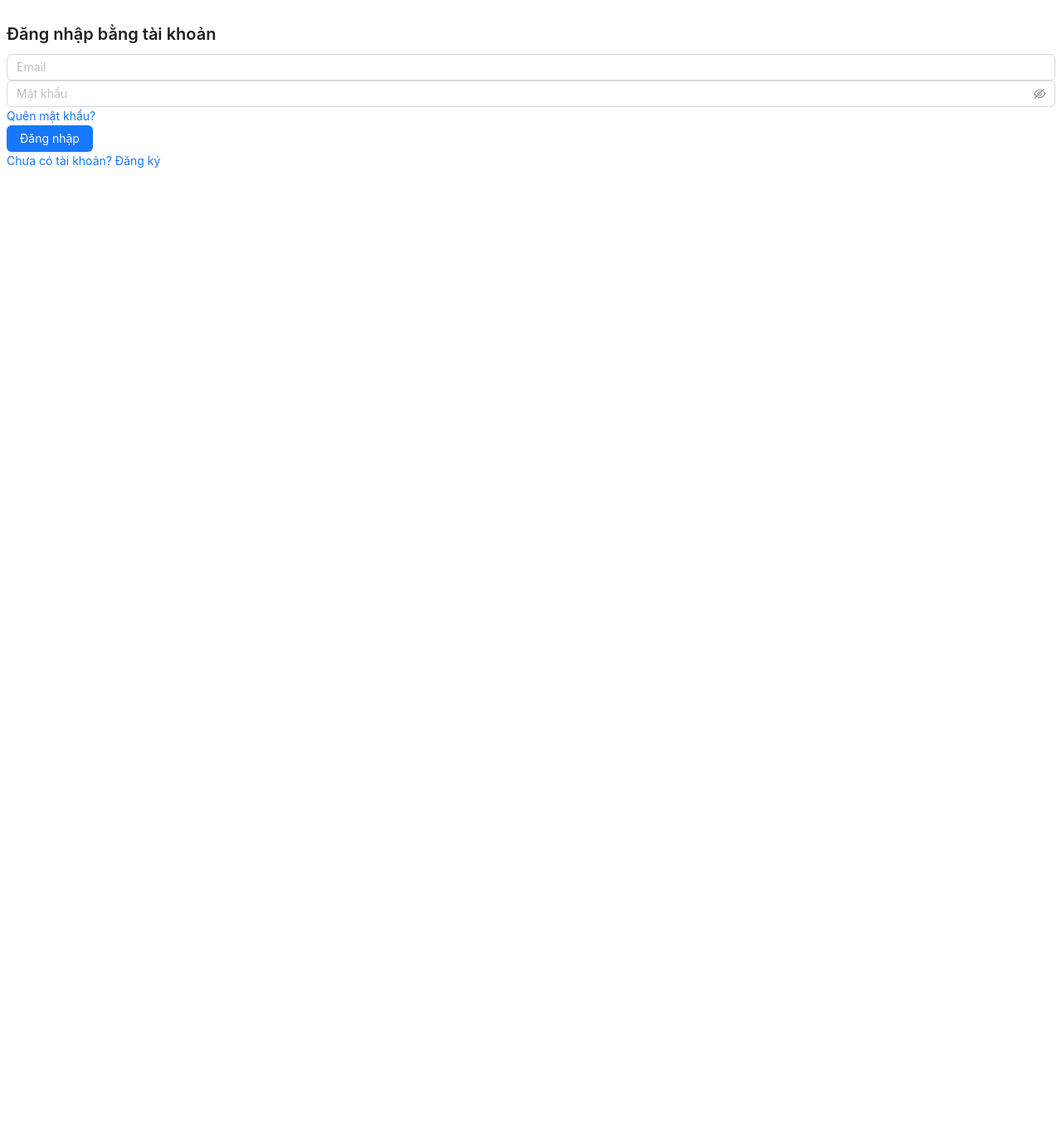
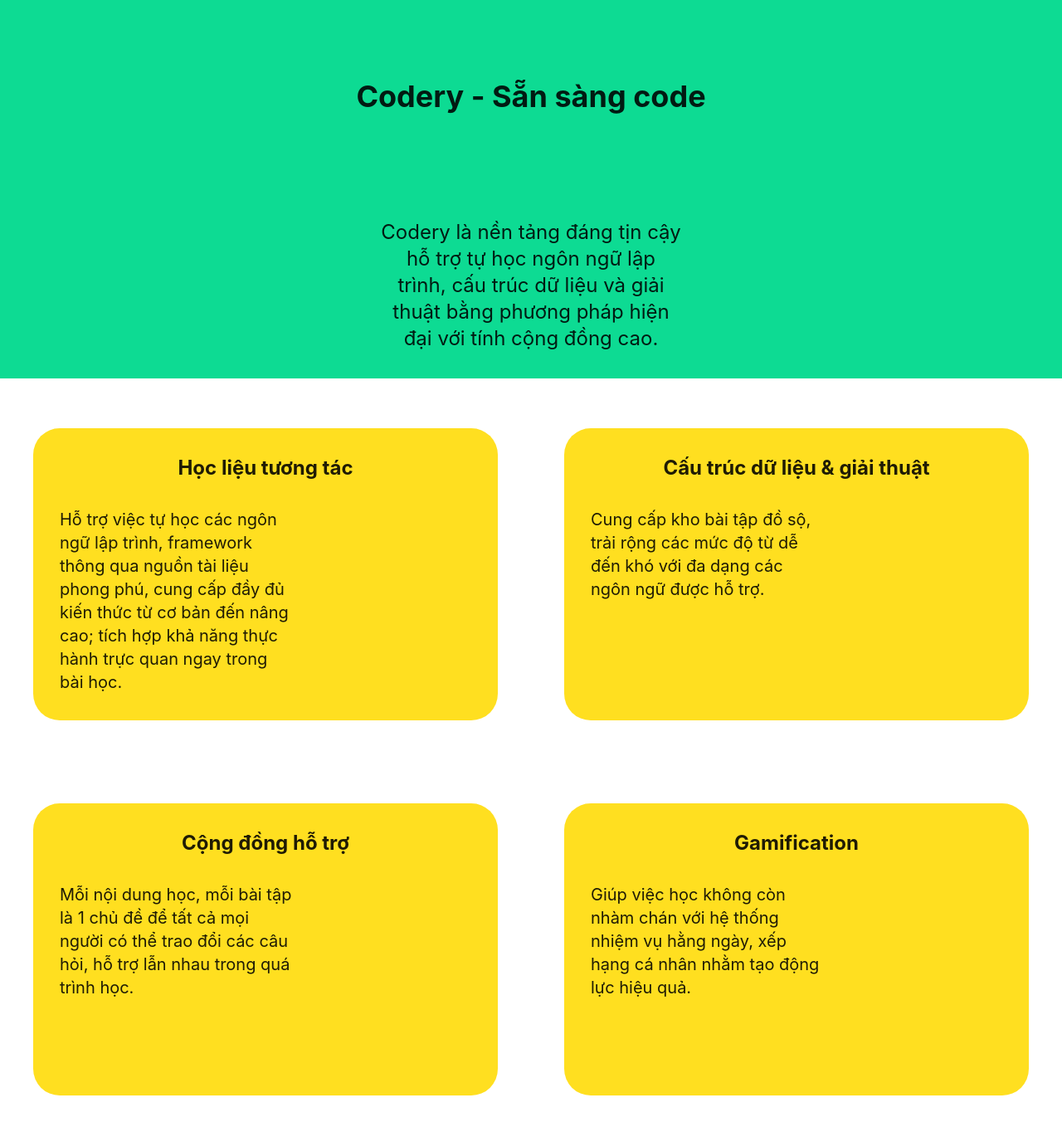
Before and after one commit to web-hoc-lap-trinh/web, a React (Vite) app: page /login in a window 1280 px wide. Shown: the top 1358 px of the page at 83% size. Before the commit the page ends 800 px from the top, so only its background shows below. Built offline with nearby package versions, Linux system fonts and the light colour scheme; no server answers.

Commit message:
Feat: User's landing page

```diff
--- a/index.css
+++ b/index.css
@@ -354,7 +354,7 @@
         background-color: #49F4CC;
     }
 
-    .bg-secondary-200 {
+    .bg-primary-200 {
         background-color: #0DDB93;
     }
 
@@ -362,11 +362,11 @@
         background-color: #44AD89;
     }
 
-    .bg-secondary-400 {
+    .bg-primary-400 {
         background-color: #528F79;
     }
 
-    .bg-secondary-500 {
+    .bg-primary-500 {
         background-color: #7DAF1A;
     }
 
@@ -714,7 +714,7 @@
 
 @font-face {
     font-family: 'Sprintural';
-    src: url('../assets/fonts/SprinturaDemo.otf') format('opentype');
+    src: url('src/assets/fonts/SprinturaDemo.otf') format('opentype');
     font-style: normal;
     font-weight: bold;
     font-display: swap;
--- a/index.html
+++ b/index.html
@@ -1,9 +1,10 @@
 <!doctype html>
 <html lang="en">
 <head>
-    <meta charset="UTF-8" />
-    <link rel="icon" type="image/svg+xml" href="/vite.svg" />
-    <meta name="viewport" content="width=device-width, initial-scale=1.0" />
+    <meta charset="UTF-8"/>
+    <link rel="icon" type="image/svg+xml" href="/vite.svg"/>
+    <link href="index.css" rel="stylesheet"/>
+    <meta name="viewport" content="width=device-width, initial-scale=1.0"/>
     <title>Web</title>
 </head>
 <body>
--- a/package.json
+++ b/package.json
@@ -10,16 +10,18 @@
     "preview": "vite preview"
   },
   "dependencies": {
+    "@ant-design/cssinjs": "github:ant-design/cssinjs",
     "@ant-design/v5-patch-for-react-19": "^1.0.3",
     "@reduxjs/toolkit": "^2.10.1",
     "@tailwindcss/cli": "^4.1.13",
-    "@tailwindcss/vite": "^4.1.13",
+    "@tailwindcss/vite": "^4.1.17",
     "antd": "^5.28.1",
+    "quill": "^2.0.3",
     "react": "^19.1.1",
     "react-dom": "^19.1.1",
     "react-redux": "^9.2.0",
     "react-router-dom": "^7.9.1",
-    "tailwindcss": "^4.1.13"
+    "tailwindcss": "^4.1.17"
   },
   "devDependencies": {
     "@eslint/js": "^9.36.0",
--- a/src/features/auth/pages/ForgotPasswordPage.tsx
+++ b/src/features/auth/pages/ForgotPasswordPage.tsx
@@ -22,7 +22,7 @@
 
     return (
         <main className="min-h-screen flex items-center justify-center">
-            <div className="w-96 p-8 bg-secondary-700 rounded-xl flex flex-col space-y-4">
+            <div className="w-96 p-8 bg-white rounded-xl flex flex-col space-y-4">
                 <Typography.Title level={4} className="!text-primary-200 !m-0 text-center">
                     Quên mật khẩu
                 </Typography.Title>
--- a/src/features/auth/pages/InputOtpPage.tsx
+++ b/src/features/auth/pages/InputOtpPage.tsx
@@ -45,7 +45,7 @@
         <main className="min-h-screen flex items-center justify-center">
             <form
                 onSubmit={handleSubmit}
-                className="w-96 p-8 bg-secondary-700 rounded-xl flex flex-col space-y-4"
+                className="w-96 p-8 bg-white rounded-xl flex flex-col space-y-4"
             >
                 <Typography.Title level={4} className="!text-primary-200 !m-0 text-center">
                     Nhập OTP
--- a/src/features/auth/pages/ResetPasswordPage.tsx
+++ b/src/features/auth/pages/ResetPasswordPage.tsx
@@ -31,7 +31,7 @@
 
     return (
         <main className="min-h-screen flex items-center justify-center">
-            <div className="w-96 p-8 bg-secondary-700 rounded-xl flex flex-col space-y-4">
+            <div className="w-96 p-8 bg-white rounded-xl flex flex-col space-y-4">
                 <Typography.Title level={4} className="!text-primary-200 !m-0 text-center">
                     Đặt lại mật khẩu
                 </Typography.Title>
--- a/src/features/auth/pages/SignInPage.tsx
+++ b/src/features/auth/pages/SignInPage.tsx
@@ -35,9 +35,9 @@
         <main className="min-h-screen flex items-center justify-center">
             <form
                 onSubmit={handleSubmit}
-                className="w-96 p-8 bg-secondary-700 rounded-xl shadow-2xl flex flex-col space-y-4"
+                className="w-96 p-8 bg-white rounded-xl shadow-2xl flex flex-col space-y-4"
             >
-                <Typography.Title level={4} className="!text-primary-200 !m-0 text-center">
+                <Typography.Title level={4} className="text-xl text-primary-200 text-center font-bold mb-4">
                     Đăng nhập bằng tài khoản
                 </Typography.Title>
                 <Input
--- a/src/features/auth/pages/SignUpPage.tsx
+++ b/src/features/auth/pages/SignUpPage.tsx
@@ -27,7 +27,7 @@
         <main className="min-h-screen flex items-center justify-center">
             <form
                 onSubmit={handleSubmit}
-                className="w-96 p-8 bg-secondary-700 rounded-xl shadow-2xl flex flex-col space-y-4"
+                className="w-96 p-8 bg-white rounded-xl shadow-2xl flex flex-col space-y-4"
             >
                 <Typography.Title level={4} className="!text-primary-200 !m-0 text-center">
                     Đăng ký tài khoản mới
--- a/src/features/user/index.tsx
+++ b/src/features/user/index.tsx
@@ -2,26 +2,63 @@
 import { useNavigate } from "react-router-dom";
 import { useAuth } from "../../hooks/useAuth";
 
+interface IntroCardProps {
+    title: string;
+    description: string;
+}
+
+const IntroCard = ({ title, description }: IntroCardProps) => {
+    return (
+        <div className="min-h-full w-1/2 p-10">
+            <div className="min-h-full max-w-full bg-yellow-300 rounded-4xl">
+                <header className="font-bold text-2xl text-center py-8">
+                    {title}
+                </header>
+                <div className="text-xl w-1/2 ml-8">
+                    {description}
+                </div>
+            </div>
+        </div>
+    )
+}
+
 const UserPage = () => {
-  const { user, logout } = useAuth();
-  const navigate = useNavigate();
+    return (
+        <main className="min-h-screen bg-white">
+            <div className="max-w-screen bg-primary-200 flex flex-col items-center justify-between">
+                <header className="font-bold text-4xl p-24">
+                    Codery - Sẵn sàng code
+                </header>
+                <div className="w-1/3 text-2xl text-center p-8">
+                    Codery là nền tảng đáng tịn cậy hỗ trợ tự học ngôn ngữ lập trình,
+                    cấu trúc dữ liệu và giải thuật bằng phương pháp hiện đại với tính
+                    cộng đồng cao.
+                </div>
+            </div>
 
-  const onLogout = () => {
-    logout();
-    navigate("/login", { replace: true });
-  };
+            <div className="h-108 max-w-screen my-5 flex flex-row">
+                <IntroCard
+                    title ={"Học liệu tương tác"}
+                    description ={"Hỗ trợ việc tự học các ngôn ngữ lập trình, framework thông qua nguồn tài liệu phong phú, cung cấp đầy đủ kiến thức từ cơ bản đến nâng cao; tích hợp khả năng thực hành trực quan ngay trong bài học."}
+                />
+                <IntroCard
+                    title={"Cấu trúc dữ liệu & giải thuật"}
+                    description={"Cung cấp kho bài tập đồ sộ, trải rộng các mức độ từ dễ đến khó với đa dạng các ngôn ngữ được hỗ trợ."}
+                />
+            </div>
 
-  return (
-    <Flex vertical align="center" justify="center" style={{ minHeight: "60vh" }}>
-      <Space direction="vertical" align="center">
-        <Typography.Title level={2}>Chào mừng 🎉</Typography.Title>
-        <Typography.Text>
-          Xin chào, {user?.full_name || user?.email || "bạn"}
-        </Typography.Text>
-        <Button type="primary" onClick={onLogout}>Đăng xuất</Button>
-      </Space>
-    </Flex>
-  );
+            <div className="h-108 max-w-screen my-5 flex flex-row">
+                <IntroCard
+                    title={"Cộng đồng hỗ trợ"}
+                    description={"Mỗi nội dung học, mỗi bài tập là 1 chủ đề để tất cả mọi người có thể trao đổi các câu hỏi, hỗ trợ lẫn nhau trong quá trình học."}
+                />
+                <IntroCard
+                    title={"Gamification"}
+                    description={"Giúp việc học không còn nhàm chán với hệ thống nhiệm vụ hằng ngày, xếp hạng cá nhân nhằm tạo động lực hiệu quả."}
+                />
+            </div>
+        </main>
+    )
 };
 
 export default UserPage;
--- a/src/layout.tsx
+++ b/src/layout.tsx
@@ -1,7 +1,7 @@
 import { Outlet } from "react-router-dom";
-/*import backgroundImage from "./assets/images/background.png";
+// import backgroundImage from "./assets/images/background.png";
 import backgroundImage2 from "./assets/images/background2.jpg";
-const HEADER_HEIGHT = 68;*/
+const HEADER_HEIGHT = 68;
 
 /*const Layout = () => {
     return (
@@ -24,7 +24,15 @@
 
 const Layout = () => {
     return (
-        <div className="bg-primary-300">
+        <div
+            className="bg-primary-200"
+            /*style={{
+                backgroundImage: `url(${backgroundImage2})`,
+                backgroundSize: "cover",
+                backgroundPosition: "center center",
+                paddingTop: HEADER_HEIGHT
+            }}*/
+        >
             <Outlet/>
         </div>
     );
```
Also changed, not shown: src/main.tsx (+6 -6 lines), src/routes/AppRoute.tsx (+14 -14 lines), 1 other file (tests, documents, lock files or other folders). Lines whose indentation alone changed are shown as unchanged.
